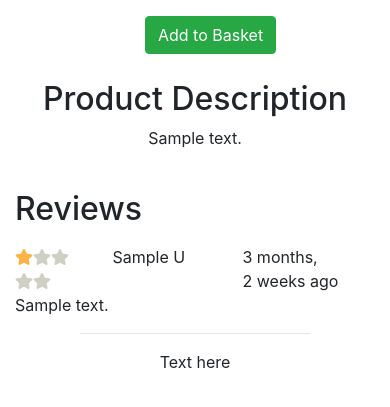
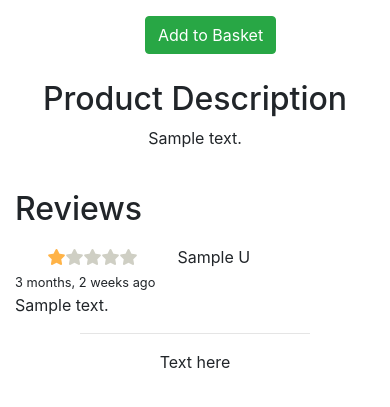
Before and after one commit to Code-Institute-Submissions/django-ecommerce-1, a Django app: page /products/00000000-0000-0000-0000-000000000001/ in a window 390 px wide. Shown: the part 383-790 px from the top of the page. Run offline with Django 3.2, Linux system fonts and the light colour scheme; tables that the repository leaves empty hold one stand-in row (values such as "Sample post"); grey boxes marked "Sample" are stand-in pictures; some libraries are stand-ins or nearby versions.

Commit message:
Updates layout formatting
Formatting updated so that the page makes better use of the space on
mobile devices.

Price also update so render with commas when appropriate - this is
consistent with other product templates.

```diff
--- a/products/templates/products/product_detail.html
+++ b/products/templates/products/product_detail.html
@@ -29,7 +29,7 @@
             <div class="col-8 order-md-0">{{ product.brand }}</div>
 
             <div class="col-4 order-md-0">Price</div>
-            <div class="col-8 order-md-0 product-price">€{{ product.price }}</div>
+            <div class="col-8 order-md-0 product-price">€{{ product.price|intcomma }}</div>
 
             <div class="offset-4 col-6 order-md-3">
                 <a href="{% url 'add_to_basket' product_id=product.id %}" class="btn btn-success">Add to Basket</a>
@@ -47,13 +47,13 @@
         <h2 class="mb-3">Reviews</h2>
         {% for review in product.reviews.all %}
         <div class="row">
-            <div class="col-3">
+            <div class="offset-1 col-4">
                 {% autoescape off %}
                 {{ review.rating|star_generator }}
                 {% endautoescape %}
             </div>
-            <div class="col-4">{{ review.user }}</div>
-            <div class="col-5">{{ review.date|naturaltime }}</div>
+            <div class="col-6">{{ review.user }}</div>
+            <div class="col-12"><small>{{ review.date|naturaltime }}</small></div>
 
             <div class="col-12">{{ review.review }}</div>
             <div class="offset-2 col-8">
```
